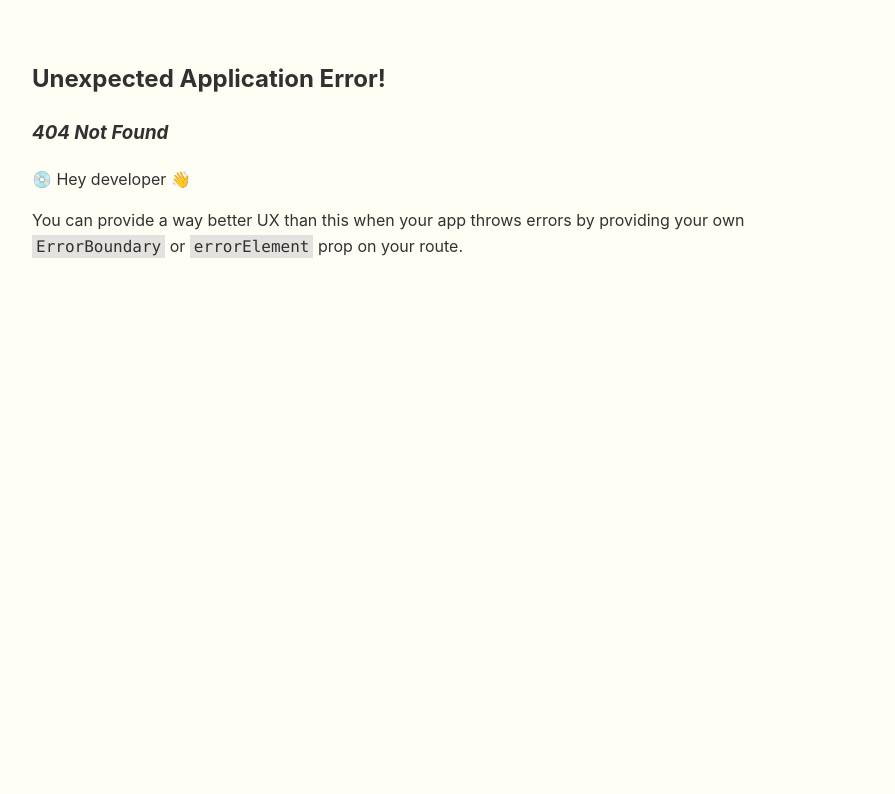
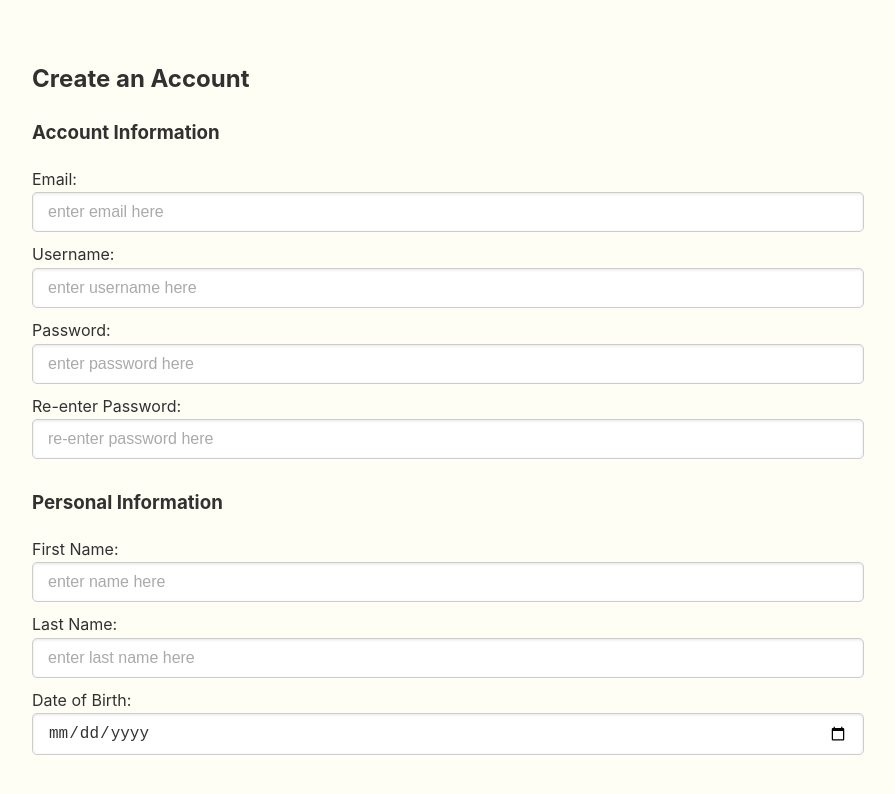
Before and after one commit to cammcinnes/fundme, a React (Create React App) app in the folder project/frontend/: page /create/individual in a window 1280 px wide. Before the commit this address had no page. Shown: the top 794 px of the page, without its empty margins (208-1103 px from the left). Built offline with nearby package versions, Linux system fonts and the light colour scheme.

Commit message:
Create Page for Individual Account

```diff
--- a/project/frontend/src/components/CreateAccount.js
+++ b/project/frontend/src/components/CreateAccount.js
@@ -12,6 +12,7 @@ function CreateAccount() {
         <div>
             <h2>Create an Account</h2>
             <div className={'create'}>
+                <h3>Account Information</h3>
                 <label>Email:
                     <input
                         type='email'
@@ -36,7 +37,7 @@ function CreateAccount() {
                     <input
                         type='password'
                         name='insertPass'
-                        placeholder='1234'
+                        placeholder='enter password here'
                         maxLength={50}
                         value={password}
                         onChange={e => setPassword(e.target.value)}
@@ -46,7 +47,7 @@ function CreateAccount() {
                     <input
                         type='password'
                         name='insertPass2'
-                        placeholder='1234'
+                        placeholder='re-enter password here'
                         maxLength={50}
                         value={password2}
                         onChange={e => setPassword2(e.target.value)}
--- a/project/frontend/src/index.js
+++ b/project/frontend/src/index.js
@@ -6,6 +6,7 @@ import {createBrowserRouter, RouterProvider} from "react-router-dom";
 import Welcome from "./pages/Welcome";
 import Login from "./pages/Login";
 import ChooseAccountType from "./pages/ChooseAccountType";
+import CreateIndividual from "./pages/CreateIndividual";
 
 const router = createBrowserRouter([
     {
@@ -20,6 +21,10 @@ const router = createBrowserRouter([
         path: "/create",
         element: <ChooseAccountType />,
     },
+    {
+        path: "/create/individual",
+        element: <CreateIndividual />,
+    },
 ]);
 const root = ReactDOM.createRoot(document.getElementById('root'));
 root.render(
--- a/project/frontend/src/pages/CreateIndividual.js
+++ b/project/frontend/src/pages/CreateIndividual.js
@@ -1,9 +1,49 @@
-import React from 'react';
+import React, {useState} from 'react';
 import '../App.css';
 import CreateAccount from '../components/CreateAccount'
 
 function CreateIndividual() {
+    const [firstname, setFirstName] = useState("");
+    const [lastname, setLastName] = useState("");
+    const [dob, setDOB] = useState("");
+
     return(
-        <CreateAccount />
-    )
+        <div>
+            <CreateAccount />
+            <div className={'personal-info'}>
+                <h3>Personal Information</h3>
+                <label>First Name:
+                    <input
+                        type='test'
+                        name='insertFirstName'
+                        placeholder='enter name here'
+                        maxLength={50}
+                        value={firstname}
+                        onChange={e => setFirstName(e.target.value)}
+                    />
+                </label>
+                <label>Last Name:
+                    <input
+                        type='text'
+                        name='insertLastName'
+                        placeholder='enter last name here'
+                        maxLength={50}
+                        value={lastname}
+                        onChange={e => setLastName(e.target.value)}
+                    />
+                </label>
+                <label>Date of Birth:
+                    <input
+                        type='date'
+                        name='insertDOB'
+                        placeholder='YYYY-MM-DD'
+                        value={dob}
+                        onChange={e => setDOB(e.target.value)}
+                    />
+                </label>
+            </div>
+        </div>
+    );
 }
+
+export default CreateIndividual;
```
